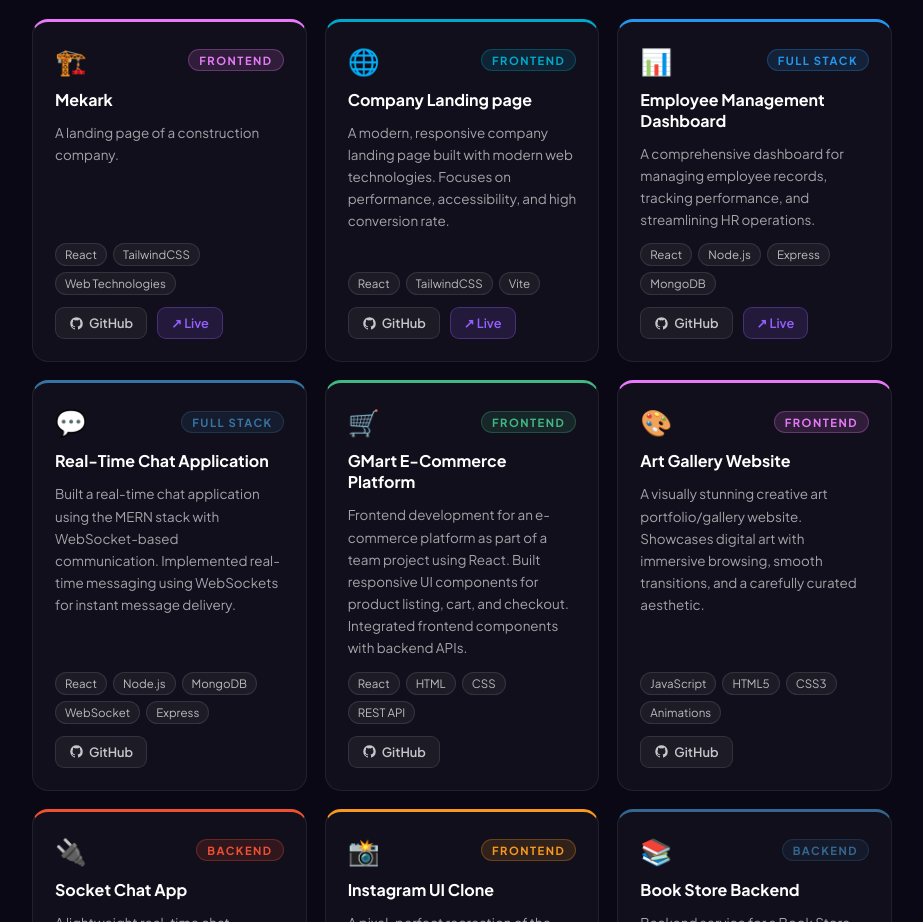
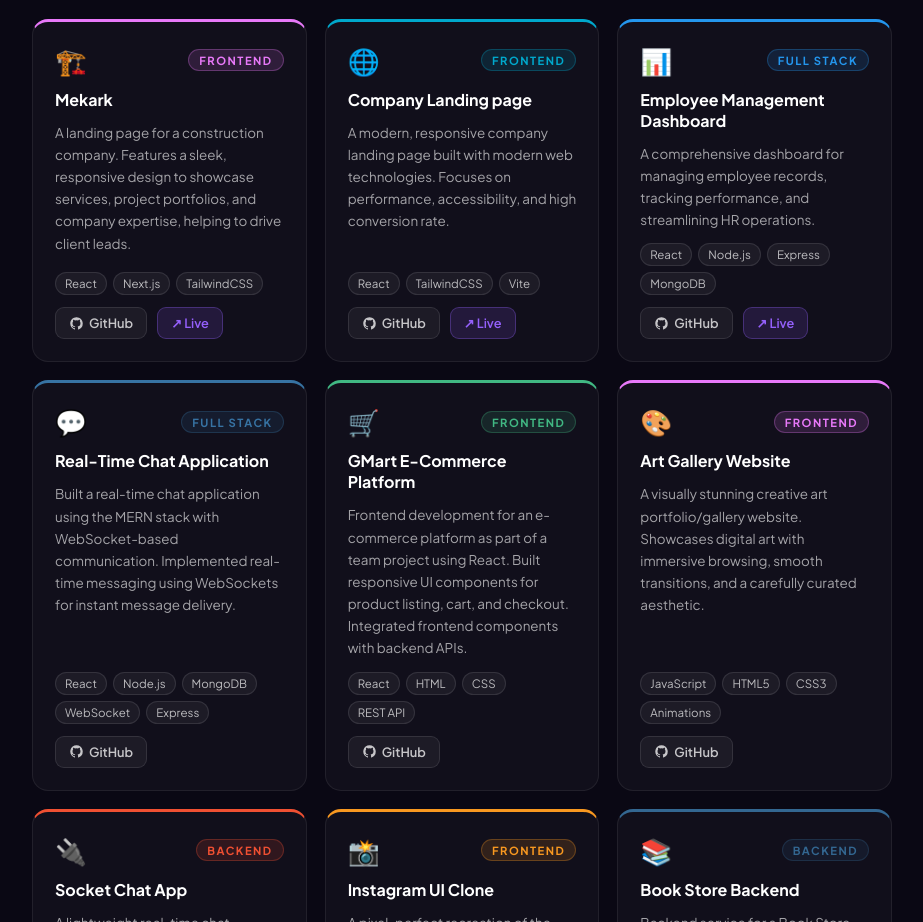
Before and after one commit to vignesh-s-001/Personal-Portfolio, a React (Vite) app: page / in a window 1280 px wide. Shown: the part 4840-5762 px from the top of the page, without its empty margins (178-1101 px from the left). Built offline with nearby package versions, Linux system fonts and the light colour scheme.

Commit message:
Update Mekark project description and tech stack

```diff
--- a/src/App.jsx
+++ b/src/App.jsx
@@ -124,8 +124,8 @@ const EXPERIENCE_DATA = [
 const PROJECTS_DATA = [
   {
     id: 'mekark', title: 'Mekark',
-    desc: 'A landing page of a construction company.',
-    tech: ['React', 'TailwindCSS', 'Web Technologies'],
+    desc: 'A landing page for a construction company. Features a sleek, responsive design to showcase services, project portfolios, and company expertise, helping to drive client leads.',
+    tech: ['React', 'Next.js', 'TailwindCSS'],
     color: '#e879f9', icon: '🏗️',
     github: 'https://github.com/vignesh-s-001/Mekark', category: 'Frontend',
     live: 'https://mekark.vercel.app',
```
